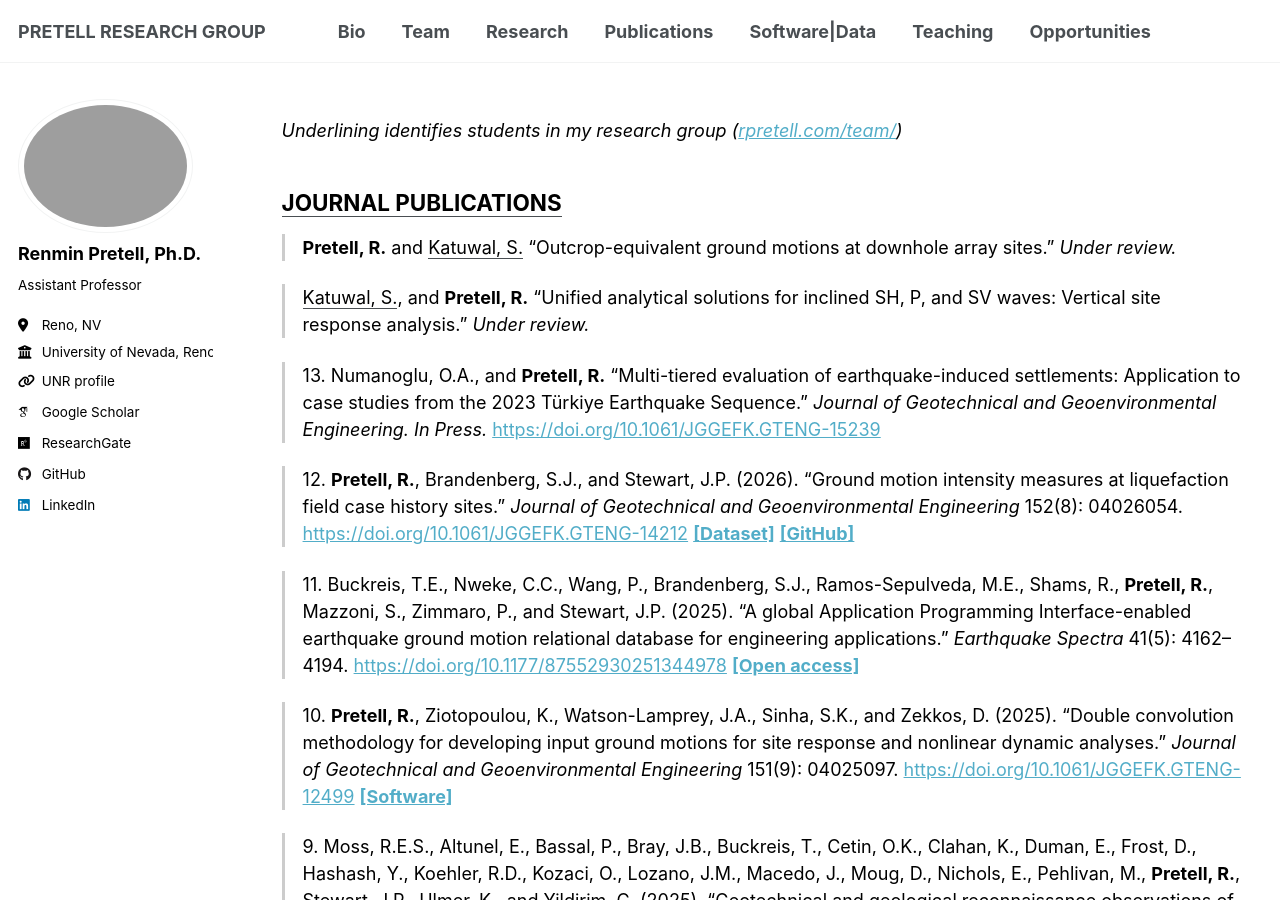
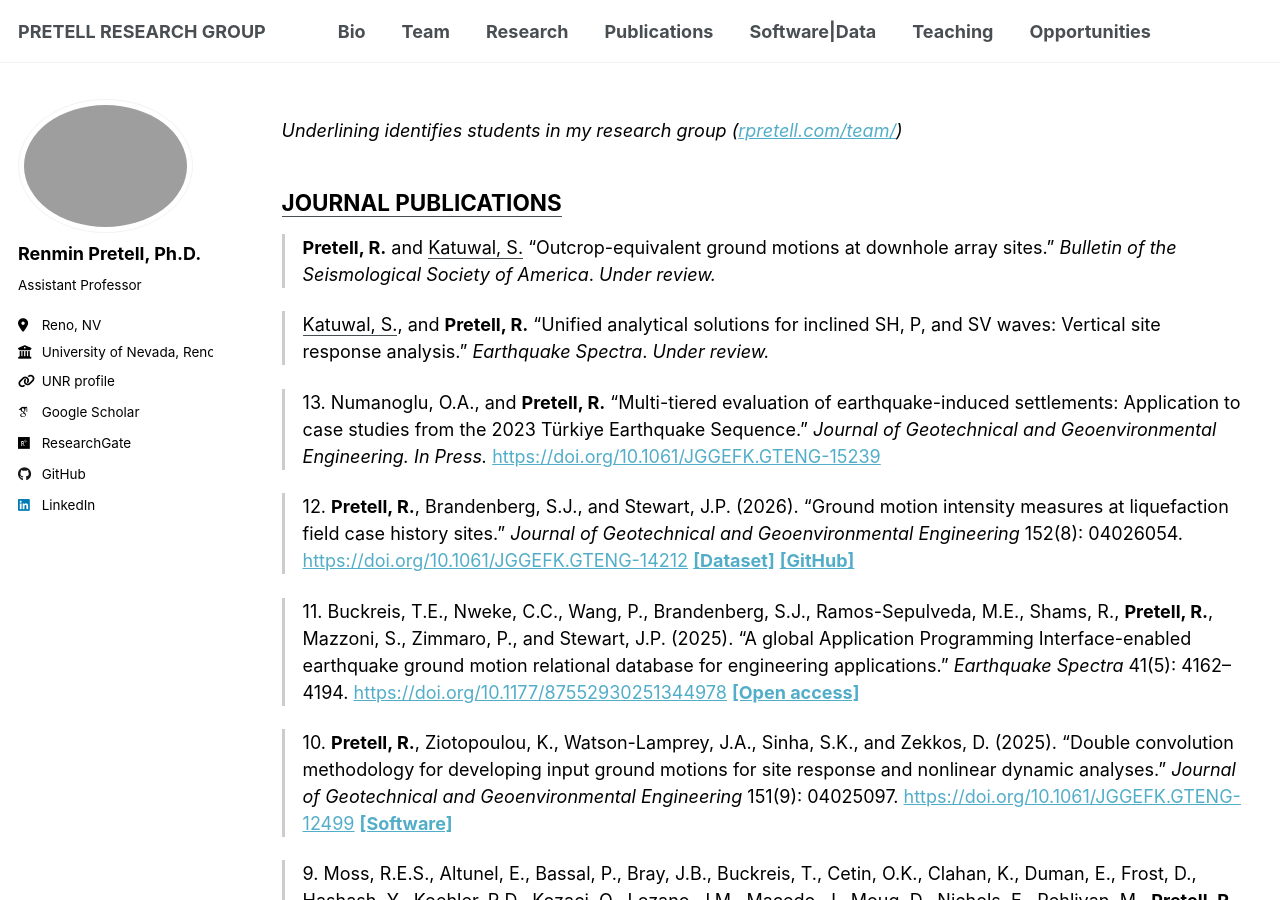
Before and after one commit to RPretellD/RPretellD.github.io, a Jekyll site: the page built from _pages/publications.md, in a window 1280 px wide and 900 px high. Built offline with Jekyll 4.4.1, drawn with Linux system fonts in a browser that asks for light colours; some web fonts are replaced; a script that is not in the unit is left out.

Commit message:
Pub updates

```diff
--- a/_pages/publications.md
+++ b/_pages/publications.md
@@ -11,13 +11,13 @@ author_profile: true
 
 >
  **Pretell, R.** and <u>Katuwal, S.</u>
-“Outcrop-equivalent ground motions at downhole array sites.”
+“Outcrop-equivalent ground motions at downhole array sites.” *Bulletin of the Seismological Society of America*.
 *Under review.*
 
 
 >
 <u>Katuwal, S.</u>, and **Pretell, R.**
-“Unified analytical solutions for inclined SH, P, and SV waves: Vertical site response analysis.”
+“Unified analytical solutions for inclined SH, P, and SV waves: Vertical site response analysis.” *Earthquake Spectra*.
 *Under review.*
 
 
```
